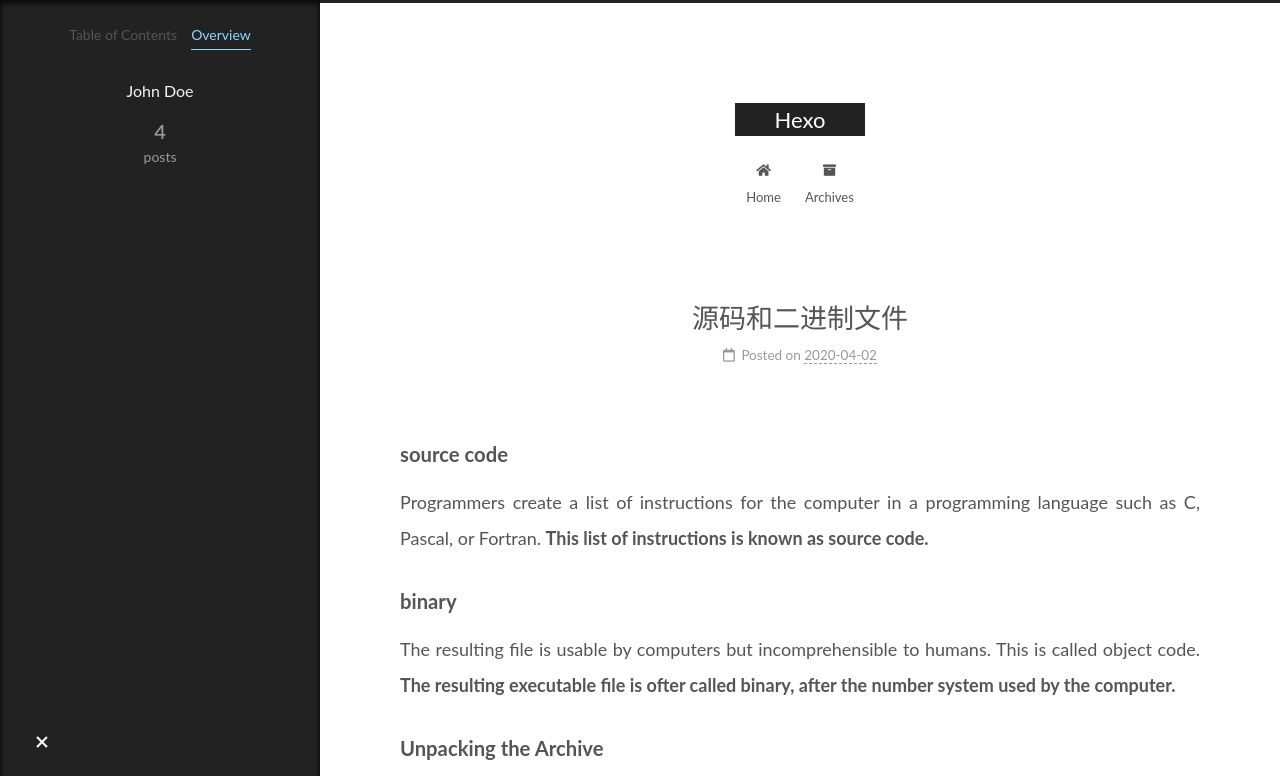
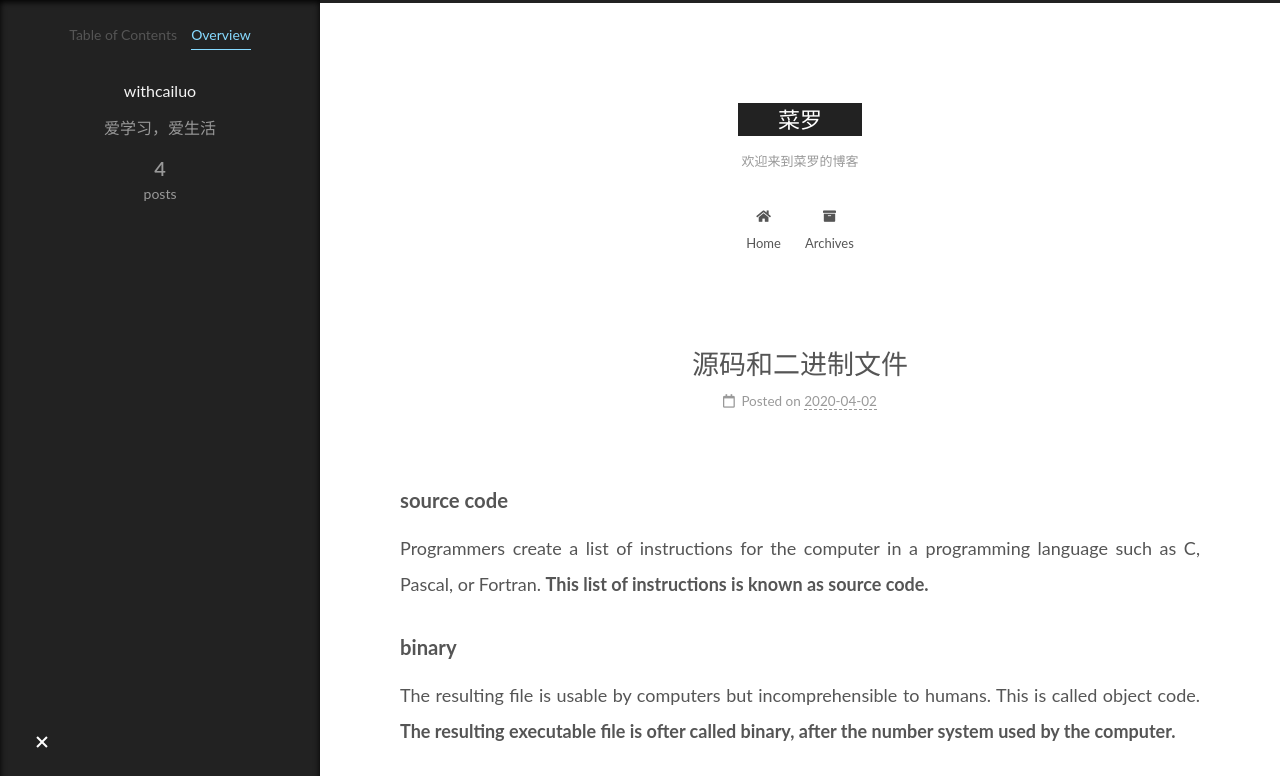
Before and after one commit to withcailuo/withcailuo.github.io, a plain HTML site: page 2020/04/02/源码和二进制文件/index.html in a window 1280 px wide. Both pictures are taken after a click on the item "Overview". Shown: the top 776 px of the page. Drawn offline with Linux system fonts and the light colour scheme.

Commit message:
Site updated: 2020-04-02 12:21:09

```diff
--- a/2020/04/02/源码和二进制文件/index.html
+++ b/2020/04/02/源码和二进制文件/index.html
@@ -24,12 +24,12 @@
 <meta property="og:type" content="article">
 <meta property="og:title" content="源码和二进制文件">
 <meta property="og:url" content="http://yoursite.com/2020/04/02/%E6%BA%90%E7%A0%81%E5%92%8C%E4%BA%8C%E8%BF%9B%E5%88%B6%E6%96%87%E4%BB%B6/index.html">
-<meta property="og:site_name" content="Hexo">
+<meta property="og:site_name" content="菜罗">
 <meta property="og:description" content="source codeProgrammers create a list of instructions for the computer in a programming language such as C, Pascal, or Fortran. This list of instructions is known as source code.  binaryThe resulting f">
 <meta property="og:locale" content="en_US">
 <meta property="article:published_time" content="2020-04-02T03:20:48.292Z">
 <meta property="article:modified_time" content="2020-04-02T03:20:48.292Z">
-<meta property="article:author" content="John Doe">
+<meta property="article:author" content="withcailuo">
 <meta name="twitter:card" content="summary">
 
 <link rel="canonical" href="http://yoursite.com/2020/04/02/%E6%BA%90%E7%A0%81%E5%92%8C%E4%BA%8C%E8%BF%9B%E5%88%B6%E6%96%87%E4%BB%B6/">
@@ -45,7 +45,7 @@
   };
 </script>
 
-  <title>源码和二进制文件 | Hexo</title>
+  <title>源码和二进制文件 | 菜罗</title>
 
 
 
@@ -96,9 +96,10 @@
 
     <a href="/" class="brand" rel="start">
       <span class="logo-line-before"><i></i></span>
-      <h1 class="site-title">Hexo</h1>
+      <h1 class="site-title">菜罗</h1>
       <span class="logo-line-after"><i></i></span>
     </a>
+      <p class="site-subtitle" itemprop="description">欢迎来到菜罗的博客</p>
   </div>
 
   <div class="site-nav-right">
@@ -154,12 +155,12 @@
 
     <span hidden itemprop="author" itemscope itemtype="http://schema.org/Person">
       <meta itemprop="image" content="/images/avatar.gif">
-      <meta itemprop="name" content="John Doe">
-      <meta itemprop="description" content="">
+      <meta itemprop="name" content="withcailuo">
+      <meta itemprop="description" content="爱学习，爱生活">
     </span>
 
     <span hidden itemprop="publisher" itemscope itemtype="http://schema.org/Organization">
-      <meta itemprop="name" content="Hexo">
+      <meta itemprop="name" content="菜罗">
     </span>
       <header class="post-header">
         <h1 class="post-title" itemprop="name headline">
@@ -294,8 +295,8 @@
 
       <div class="site-overview-wrap sidebar-panel">
         <div class="site-author motion-element" itemprop="author" itemscope itemtype="http://schema.org/Person">
-  <p class="site-author-name" itemprop="name">John Doe</p>
-  <div class="site-description" itemprop="description"></div>
+  <p class="site-author-name" itemprop="name">withcailuo</p>
+  <div class="site-description" itemprop="description">爱学习，爱生活</div>
 </div>
 <div class="site-state-wrap motion-element">
   <nav class="site-state">
@@ -334,7 +335,7 @@
   <span class="with-love">
     <i class="fa fa-heart"></i>
   </span>
-  <span class="author" itemprop="copyrightHolder">John Doe</span>
+  <span class="author" itemprop="copyrightHolder">withcailuo</span>
 </div>
   <div class="powered-by">Powered by <a href="https://hexo.io/" class="theme-link" rel="noopener" target="_blank">Hexo</a> & <a href="https://muse.theme-next.org/" class="theme-link" rel="noopener" target="_blank">NexT.Muse</a>
   </div>
```
Also changed, not shown: 2020/04/02/Linux文件分布/index.html (+11 -10 lines), 2020/04/02/ubuntu18.04从安装到入门/index.html (+11 -10 lines), 2020/04/02/ubuntu18.04基本命令/index.html (+11 -10 lines), archives/2020/04/index.html (+12 -9 lines), archives/2020/index.html (+12 -9 lines), archives/index.html (+12 -9 lines), index.html (+24 -21 lines).
